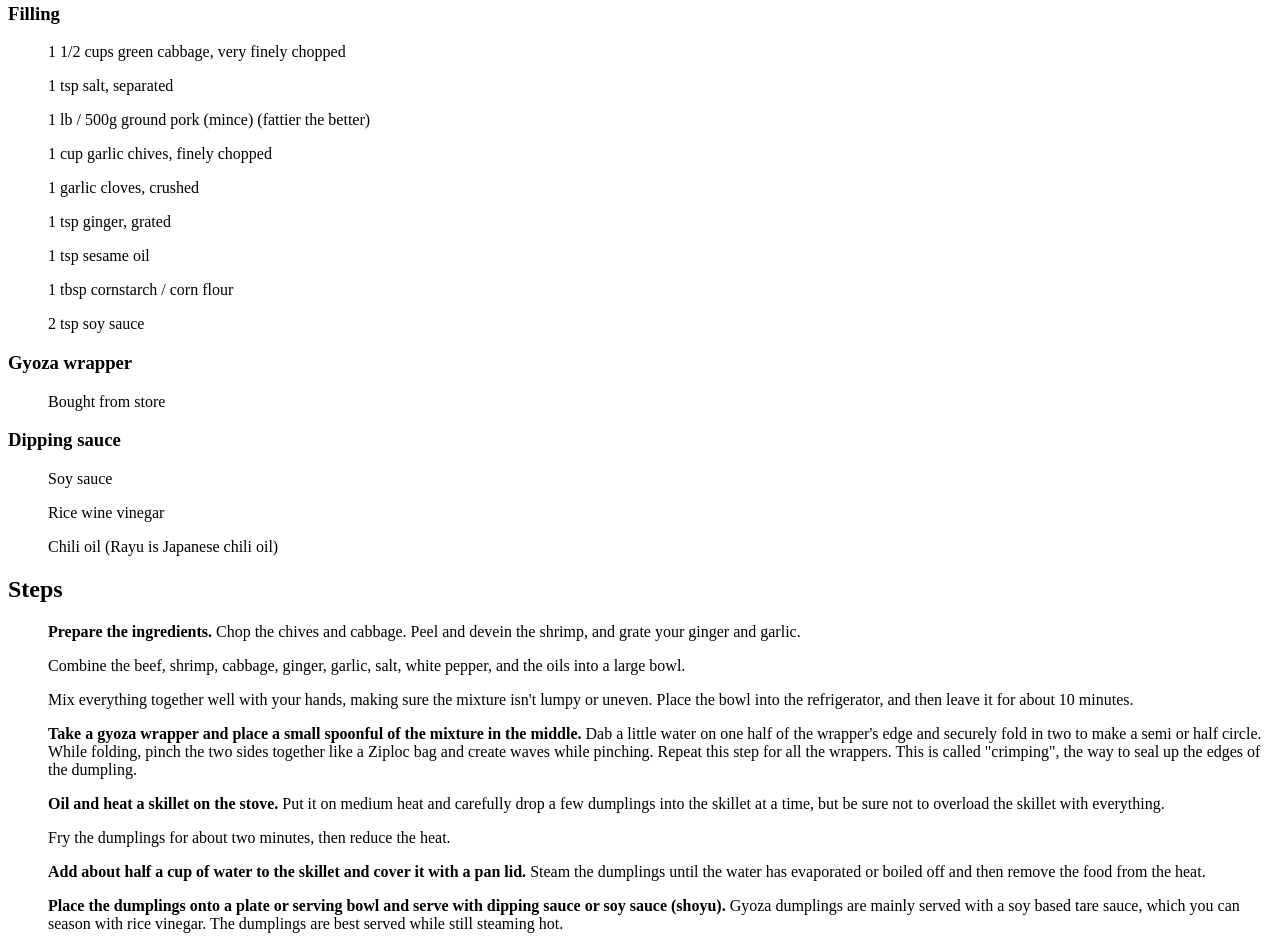
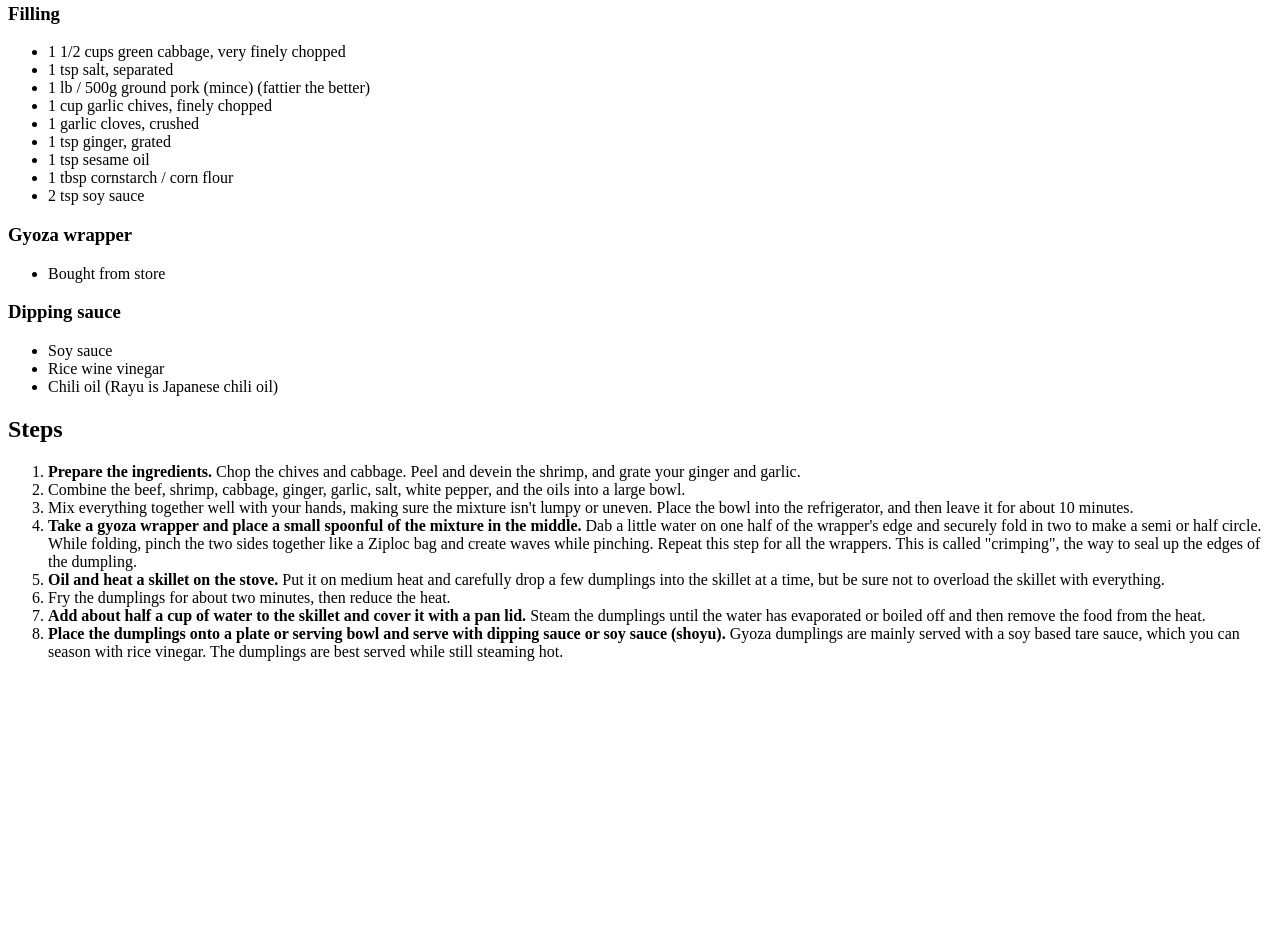
Before and after one commit to levii005/odin-recipes, a plain HTML site: page recipes/gyoza.html in a window 1280 px wide. Shown: the part 575-1524 px from the top of the page. After the commit the page ends 1252 px from the top, so only its background shows below. Drawn offline with Linux system fonts and the light colour scheme.

Commit message:
add list recipes, ingredients, steps

```diff
--- a/recipes/gyoza.html
+++ b/recipes/gyoza.html
@@ -14,31 +14,39 @@
          from the Japanese-backed puppet state of Manchukuo in northeastern China during World War II</p>
     <h2>Ingredients</h2>
     <h3>Filling</h3>
-    <ul>1 1/2 cups green cabbage, very finely chopped</ul>
-    <ul>1 tsp salt, separated</ul>
-    <ul>1 lb / 500g ground pork (mince) (fattier the better)</ul>
-    <ul>1 cup garlic chives, finely chopped</ul>
-    <ul>1 garlic cloves, crushed</ul>
-    <ul>1 tsp ginger, grated</ul>
-    <ul>1 tsp sesame oil</ul>
-    <ul>1 tbsp cornstarch / corn flour</ul>
-    <ul>2 tsp soy sauce</ul>
+    <ul>
+        <li>1 1/2 cups green cabbage, very finely chopped</li>
+        <li>1 tsp salt, separated</li>
+        <li>1 lb / 500g ground pork (mince) (fattier the better)</li>
+        <li>1 cup garlic chives, finely chopped</li>
+        <li>1 garlic cloves, crushed</li>
+        <li>1 tsp ginger, grated</li>
+        <li>1 tsp sesame oil</li>
+        <li>1 tbsp cornstarch / corn flour</li>
+        <li>2 tsp soy sauce</li>
+    </ul>
     <h3>Gyoza wrapper</h3>
-    <ul>Bought from store</ul>
+    <ul>
+        <li>Bought from store</li>
+    </ul>
     <h3>Dipping sauce</h3>
-    <ul>Soy sauce</ul>
-    <ul>Rice wine vinegar</ul>
-    <ul>Chili oil (Rayu is Japanese chili oil)</ul>
+    <ul>
+    <li>Soy sauce</li>
+    <li>Rice wine vinegar</li>
+    <li>Chili oil (Rayu is Japanese chili oil)</li>
+    </ul>
     <h2>Steps</h2>
-    <ol><strong>Prepare the ingredients.</strong> Chop the chives and cabbage. Peel and devein the shrimp, and grate your ginger and garlic.</ol>
-    <ol>Combine the beef, shrimp, cabbage, ginger, garlic, salt, white pepper, and the oils into a large bowl.</ol>
-    <ol>Mix everything together well with your hands, making sure the mixture isn't lumpy or uneven. Place the bowl into the refrigerator, and then leave it for about 10 minutes.</ol>
-    <ol><strong>Take a gyoza wrapper and place a small spoonful of the mixture in the middle.</strong> Dab a little water on one half of the wrapper's edge and securely fold in two to make a semi or half circle. While folding, pinch the two sides together like a Ziploc bag and create waves while pinching.
-        Repeat this step for all the wrappers. This is called "crimping", the way to seal up the edges of the dumpling.</ol>
-    <ol><strong>Oil and heat a skillet on the stove.</strong> Put it on medium heat and carefully drop a few dumplings into the skillet at a time, but be sure not to overload the skillet with everything.</ol>
-    <ol>Fry the dumplings for about two minutes, then reduce the heat.</ol>
-    <ol><strong>Add about half a cup of water to the skillet and cover it with a pan lid.</strong> Steam the dumplings until the water has evaporated or boiled off and then remove the food from the heat.</ol>
-    <ol><strong>Place the dumplings onto a plate or serving bowl and serve with dipping sauce or soy sauce (shoyu).</strong> Gyoza dumplings are mainly served with a soy based tare sauce,
-        which you can season with rice vinegar. The dumplings are best served while still steaming hot.</ol>
+    <ol>
+        <li><strong>Prepare the ingredients.</strong> Chop the chives and cabbage. Peel and devein the shrimp, and grate your ginger and garlic.</li>
+        <li>Combine the beef, shrimp, cabbage, ginger, garlic, salt, white pepper, and the oils into a large bowl.</li>
+        <li>Mix everything together well with your hands, making sure the mixture isn't lumpy or uneven. Place the bowl into the refrigerator, and then leave it for about 10 minutes.</li>
+        <li><strong>Take a gyoza wrapper and place a small spoonful of the mixture in the middle.</strong> Dab a little water on one half of the wrapper's edge and securely fold in two to make a semi or half circle. While folding, pinch the two sides together like a Ziploc bag and create waves while pinching.
+        Repeat this step for all the wrappers. This is called "crimping", the way to seal up the edges of the dumpling.</li>
+        <li><strong>Oil and heat a skillet on the stove.</strong> Put it on medium heat and carefully drop a few dumplings into the skillet at a time, but be sure not to overload the skillet with everything.</li>
+        <li>Fry the dumplings for about two minutes, then reduce the heat.</li>
+        <li><strong>Add about half a cup of water to the skillet and cover it with a pan lid.</strong> Steam the dumplings until the water has evaporated or boiled off and then remove the food from the heat.</li>
+        <li><strong>Place the dumplings onto a plate or serving bowl and serve with dipping sauce or soy sauce (shoyu).</strong> Gyoza dumplings are mainly served with a soy based tare sauce,
+        which you can season with rice vinegar. The dumplings are best served while still steaming hot.</li>
+    </ol>
 </body>
 </html>
```
